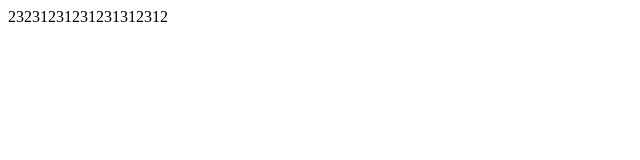
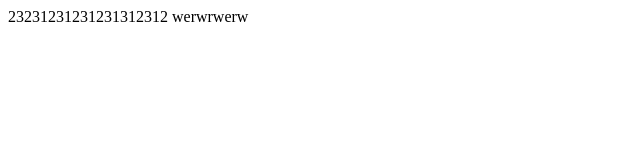
Before and after one commit to CAONAN001/webstormTest, a plain HTML site: page index.html in a window 1280 px wide. Shown: the full height of the page, 0-640 px from the left. Drawn offline with Linux system fonts and the light colour scheme.

Commit message:
二次提交

```diff
--- a/index.html
+++ b/index.html
@@ -6,9 +6,6 @@
 </head>
 <body>
             23231231231231312312
-
-
-
-
+werwrwerw
 </body>
 </html>
--- /dev/null
+++ b/index.js
@@ -0,0 +1 @@
+console.log(1232312312);
```
